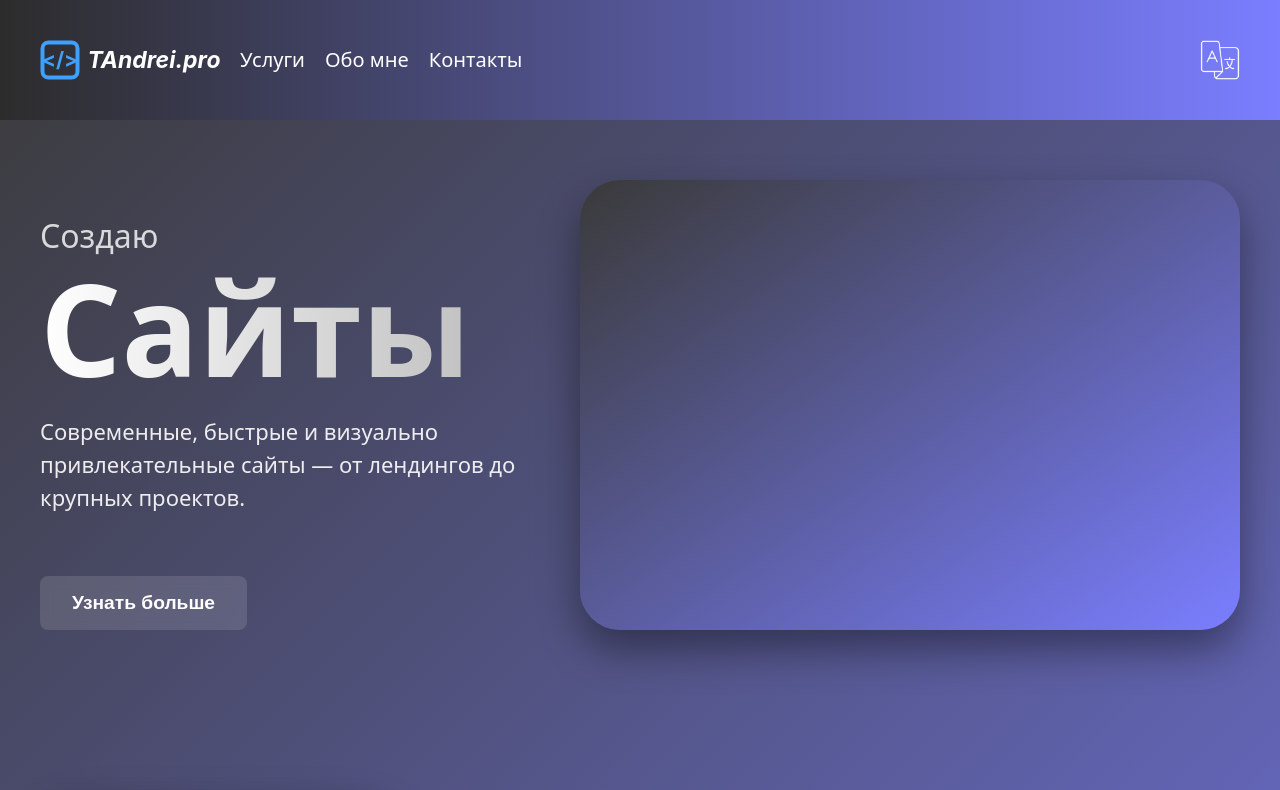
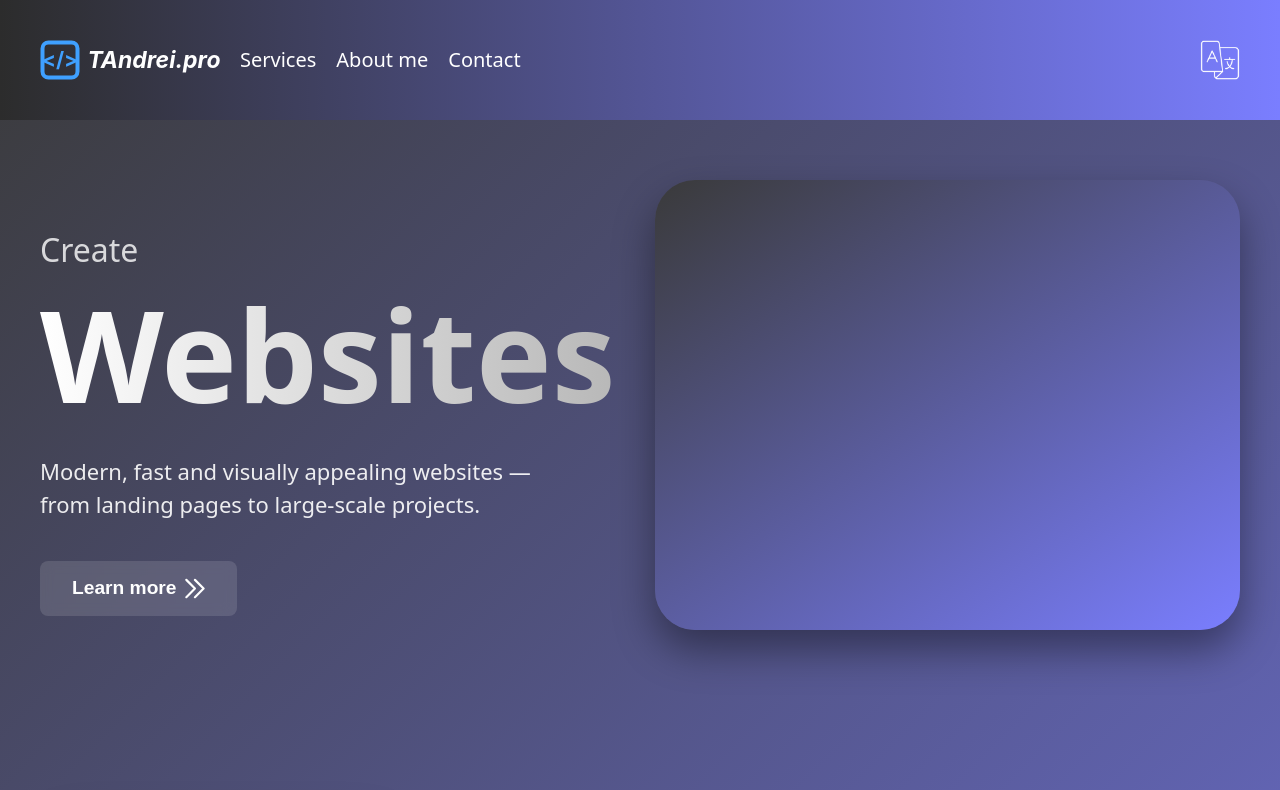
Before and after one commit to TAndrei17/tandreipro-page, a React (Vite) app: page / in a window 1280 px wide. Shown: the top 790 px of the page. Built offline with nearby package versions, Linux system fonts and the light colour scheme.

Commit message:
feat: update i18next settings

```diff
--- a/src/components/common/Header/Languages.tsx
+++ b/src/components/common/Header/Languages.tsx
@@ -17,6 +17,7 @@ const Languages = () => {
 	}, [lngButtons]);
 
 	const changeLanguage = (lng: string) => {
+		localStorage.setItem('userLang', lng);
 		i18n.changeLanguage(lng);
 		setLngButtons('closed');
 	};
--- /dev/null
+++ b/src/components/common/ScrollToHash.tsx
@@ -0,0 +1,19 @@
+import { useLocation } from 'react-router-dom';
+import { useEffect } from 'react';
+
+const ScrollToHash = () => {
+	const { hash } = useLocation();
+
+	useEffect(() => {
+		if (hash) {
+			const el = document.querySelector(hash);
+			if (el) el.scrollIntoView({ behavior: 'smooth' });
+		} else {
+			window.scrollTo({ top: 0, behavior: 'smooth' });
+		}
+	}, [hash]);
+
+	return null;
+};
+
+export default ScrollToHash;
--- /dev/null
+++ b/src/components/common/UI/ButtonRight.tsx
@@ -0,0 +1,41 @@
+const ButtonRight = ({
+	className,
+	onClick,
+	buttonTitle,
+}: {
+	className: string;
+	onClick: VoidFunction;
+	buttonTitle: string;
+}) => {
+	return (
+		<button className={className} onClick={onClick}>
+			{buttonTitle}
+			<svg
+				xmlns="http://www.w3.org/2000/svg"
+				viewBox="0 0 28 32"
+				width="1.2em"
+				height="1.2em"
+				aria-hidden="true">
+				<path
+					d="M4 4 L16 16 L4 28"
+					fill="none"
+					stroke="currentColor"
+					stroke-width="3"
+					stroke-linecap="round"
+					stroke-linejoin="round"
+				/>
+
+				<path
+					d="M16 4 L28 16 L16 28"
+					fill="none"
+					stroke="currentColor"
+					stroke-width="3"
+					stroke-linecap="round"
+					stroke-linejoin="round"
+				/>
+			</svg>
+		</button>
+	);
+};
+
+export default ButtonRight;
--- a/src/components/home/HomeSection.tsx
+++ b/src/components/home/HomeSection.tsx
@@ -1,5 +1,7 @@
 import { useTranslation } from 'react-i18next';
 import './SectionStyles.css';
+import ButtonRight from '@components/common/UI/ButtonRight';
+import { useNavigate } from 'react-router';
 
 type SectionType = {
 	title: string;
@@ -19,7 +21,16 @@ const HomeSection = ({
 	reverse = false,
 }: SectionType) => {
 	const { t } = useTranslation('translation', { keyPrefix: 'home' });
+	const navigate = useNavigate();
 	const buttonTitle = buttonText ? buttonText : t('sectionButton');
+
+	const navigateToServices: VoidFunction = () => {
+		// здесь нужно будет добавить якоря для перехода к конкретному месту страницы
+		// navigate('/services#web');
+		// якорь - это id в компоненте (id='web')
+		// Сам по себе React Router не скроллит к элементу с id="web". Нужно добавить логику скролла.
+		navigate('/services');
+	};
 
 	return (
 		<section className={`section ${reverse ? 'section-reverse' : ''}`}>
@@ -28,7 +39,11 @@ const HomeSection = ({
 				<h1 className="section-title">{title}</h1>
 				<p className="section-desc">{description}</p>
 
-				<button className="section-btn">{buttonTitle}</button>
+				<ButtonRight
+					className={'section-btn'}
+					onClick={navigateToServices}
+					buttonTitle={buttonTitle}
+				/>
 			</div>
 
 			<div className="section-image-wrapper">
--- a/src/components/home/SectionStyles.css
+++ b/src/components/home/SectionStyles.css
@@ -25,7 +25,7 @@
 .section-title {
 	font-size: clamp(68px, 10vw, 130px);
 	font-weight: 700;
-	line-height: 0.9;
+	line-height: 1.1;
 	margin: 0;
 	background: linear-gradient(90deg, #ffffff, #b8b8b8);
 	background-clip: text;
@@ -53,8 +53,11 @@
 	color: white;
 	cursor: pointer;
 	transition: 0.3s;
+	display: flex;
+	flex-direction: row;
+	align-items: center;
+	gap: 5px;
 }
-
 .section-btn:hover {
 	background: #ffffff40;
 	transform: translateY(-3px);
--- a/src/index.tsx
+++ b/src/index.tsx
@@ -4,10 +4,12 @@ import { BrowserRouter } from 'react-router';
 
 import './index.css';
 import App from './App.tsx';
+import ScrollToHash from '@components/common/ScrollToHash.tsx';
 
 createRoot(document.getElementById('root')!).render(
 	<StrictMode>
 		<BrowserRouter>
+			<ScrollToHash />
 			<App />
 		</BrowserRouter>
 	</StrictMode>
--- a/src/localization/en.ts
+++ b/src/localization/en.ts
@@ -28,12 +28,12 @@ const en = {
 		home: {
 			sectionButton: 'Learn more',
 
-			webSectionSubtitle: 'I create',
+			webSectionSubtitle: 'Create',
 			webSectionTitle: 'Websites',
 			webSectionDescription:
 				'Modern, fast and visually appealing websites — from landing pages to large-scale projects.',
 
-			mobileSectionSubtitle: 'I develop',
+			mobileSectionSubtitle: 'Develop',
 			mobileSectionTitle: 'Mobile Applications',
 			mobileSectionDescription:
 				'Fast, stable, and user-friendly iOS and Android applications tailored to your needs.',
--- a/src/localization/index.ts
+++ b/src/localization/index.ts
@@ -2,6 +2,22 @@ import i18next from 'i18next';
 import { initReactI18next } from 'react-i18next';
 
 import resources from './resources';
+
+const SUPPORTED_LANGS = new Set(['es', 'en', 'ru']);
+const DEFAULT_LANG = 'es';
+
+const getInitialLang = (): string => {
+	const userLang = localStorage.getItem('userLang');
+	const systemLang = navigator.language.slice(0, 2);
+
+	if (userLang && SUPPORTED_LANGS.has(userLang)) {
+		return userLang;
+	}
+	if (SUPPORTED_LANGS.has(systemLang)) {
+		return systemLang;
+	}
+	return DEFAULT_LANG;
+};
 
 const i18n = i18next.createInstance();
 
@@ -10,8 +26,8 @@ const i18nInit = async () => {
 		debug: true,
 		LogLevel: 'error',
 		resources,
-		lng: 'ru',
-		fallbackLng: 'ru',
+		lng: getInitialLang(),
+		fallbackLng: DEFAULT_LANG,
 		interpolation: {
 			escapeValue: false,
 		},
```
